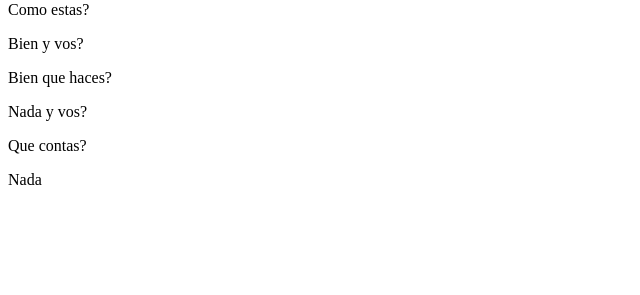
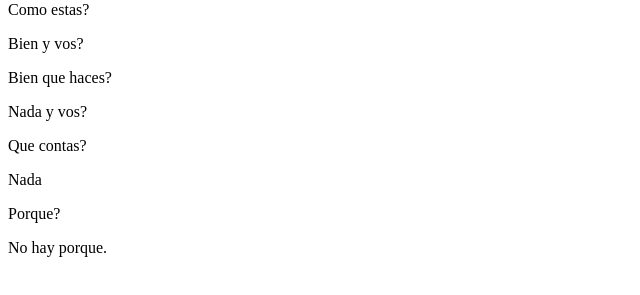
Before and after one commit to MaxiSoriano70/Digitallers, a plain HTML site: page index.html in a window 1280 px wide. Shown: the part 79-374 px from the top of the page, without its empty margins (0-640 px from the left). Drawn offline with Linux system fonts and the light colour scheme.

Commit message:
Until line Porque

```diff
--- a/index.html
+++ b/index.html
@@ -13,5 +13,7 @@
 	<p>Nada y vos?</p>
 	<p>Que contas?</p>
 	<p>Nada</p>
+	<p>Porque?</p>
+	<p>No hay porque.</p>
 </body>
 </html>
```
